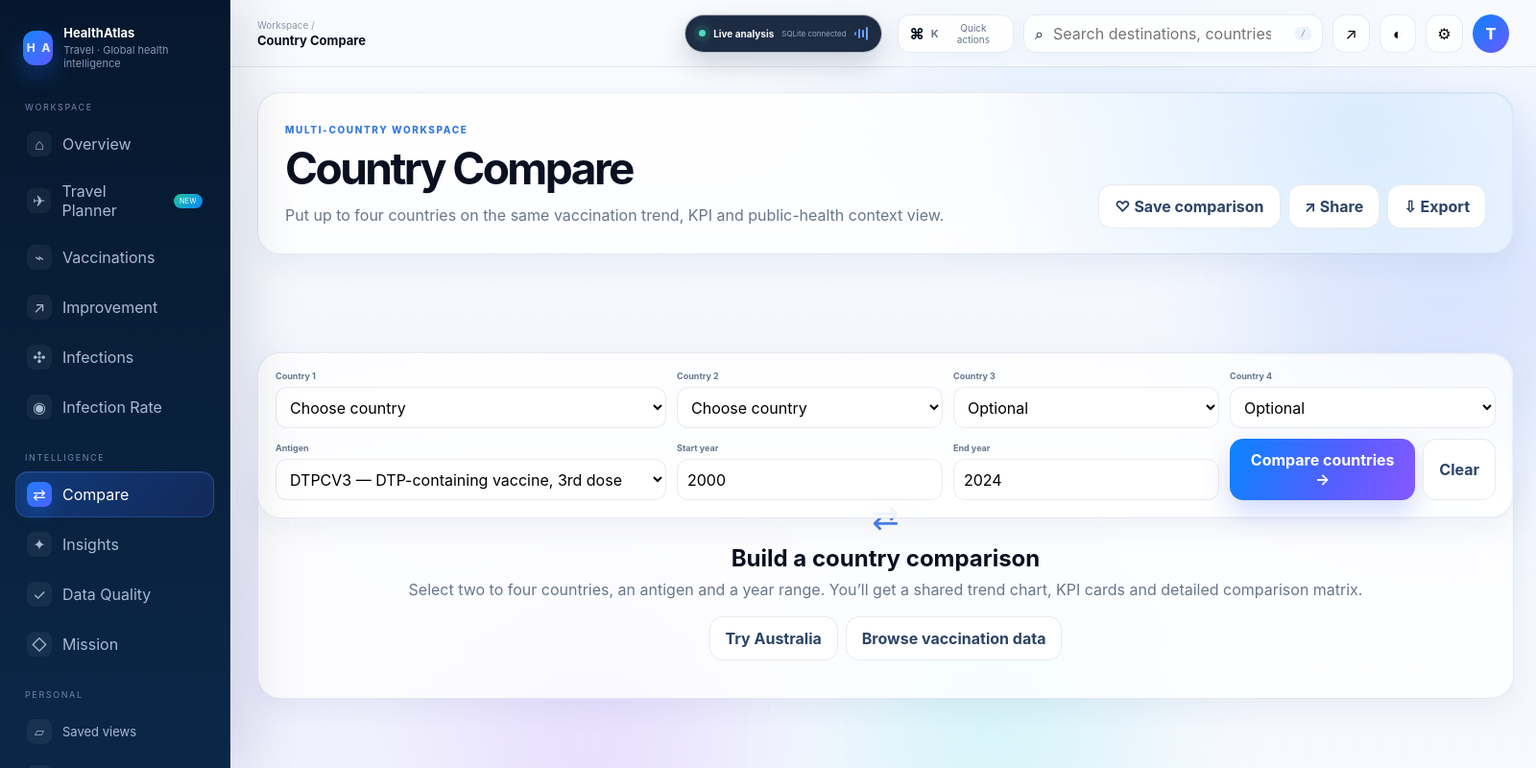
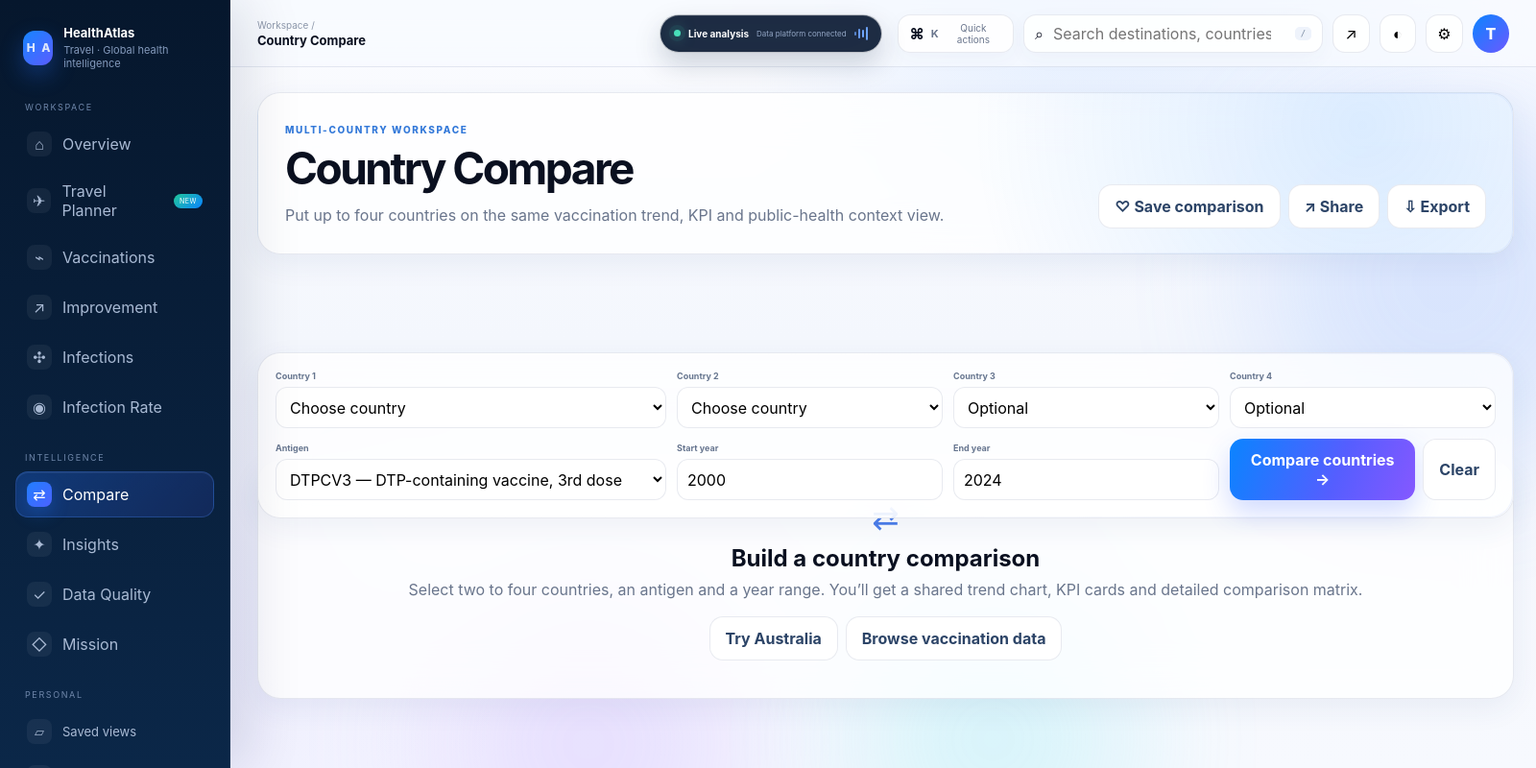
Before and after one commit to NguyenTienThanh2007/healthatlas, a Flask app: page /compare in a window 1600 px wide. Shown: the whole page at 96% size. Run offline with Flask 3, Linux system fonts and the light colour scheme; data comes from the database, SQL or seed files in the repository.

Commit message:
chore: clean up HealthAtlas repository

```diff
--- a/templates/base.html
+++ b/templates/base.html
@@ -58,7 +58,7 @@
       </div>
 
       <button class="live-island" type="button" data-action="insights" title="Open smart insights">
-        <span class="live-pulse"></span><strong>Live analysis</strong><small>SQLite connected</small><span class="island-wave"><i></i><i></i><i></i><i></i></span>
+        <span class="live-pulse"></span><strong>Live analysis</strong><small>Data platform connected</small><span class="island-wave"><i></i><i></i><i></i><i></i></span>
       </button>
 
       <div class="top-actions">
```
Also changed, not shown: README.md, 2 other files.
